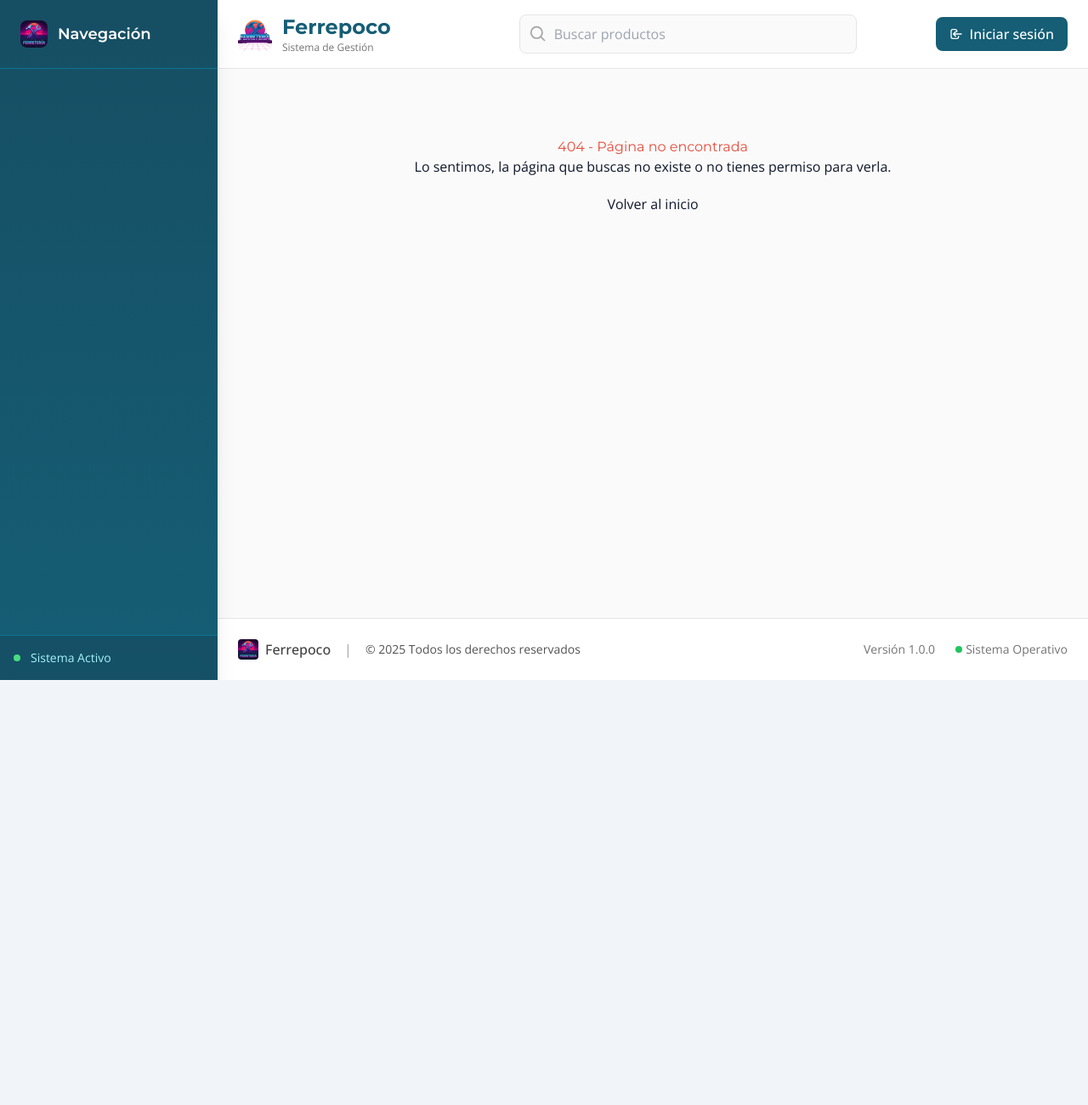
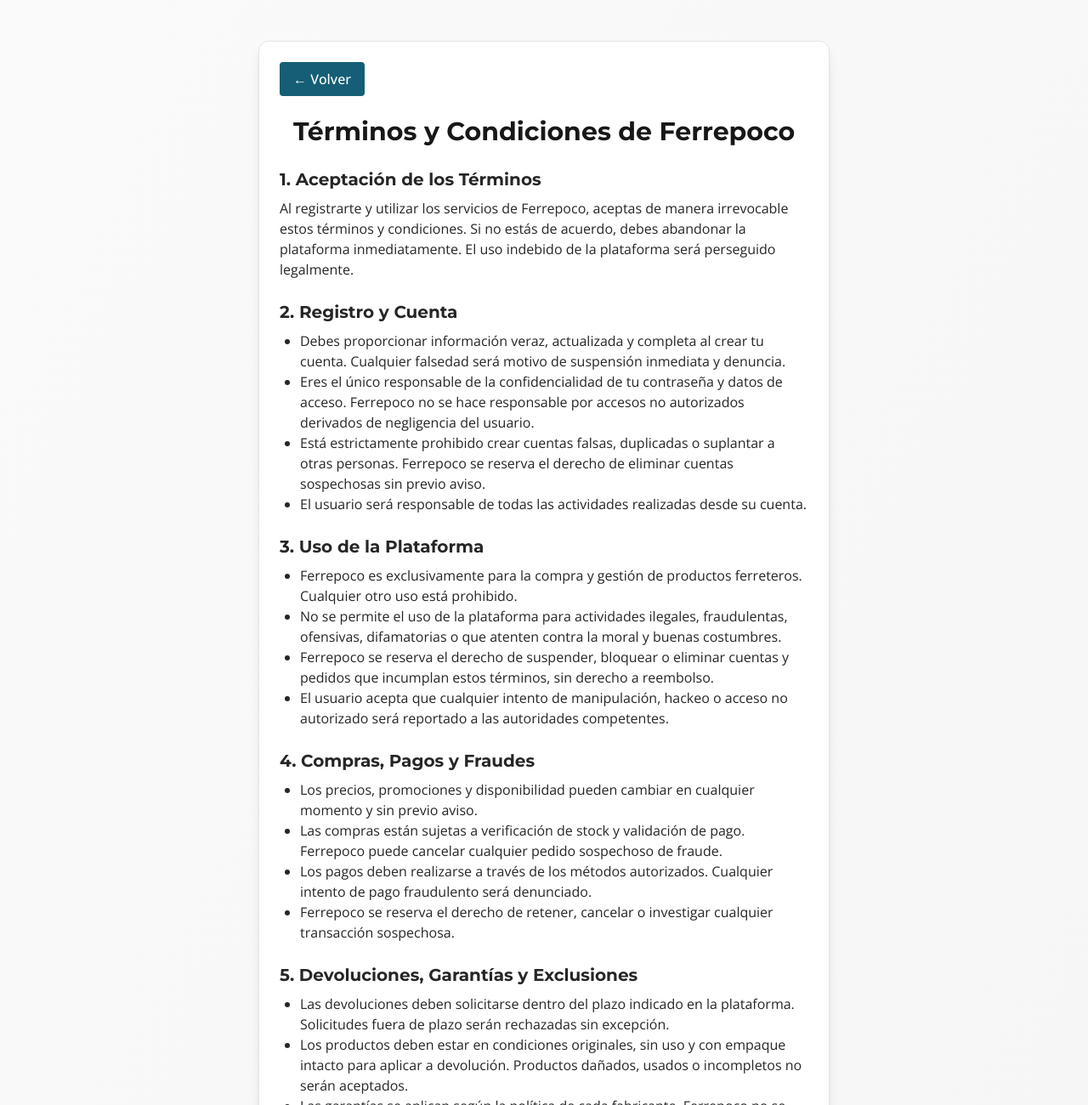
Before and after one commit to ElAdagioDeJP/Ferrepoco, a Vue app in the folder frontend/: page /terminos in a window 1280 px wide. Shown: the top 1300 px of the page at 85% size. Before the commit the page ends 800 px from the top, so only its background shows below. Built offline with nearby package versions, Linux system fonts and the light colour scheme.

Commit message:
add
agregando terminos y condiciones

```diff
--- a/frontend/src/App.vue
+++ b/frontend/src/App.vue
@@ -25,7 +25,7 @@
   router.push('/login');
 };
 
-const isAuthRoute = computed(() => ['Login', 'Register'].includes(route.name));
+const isAuthRoute = computed(() => ['Login', 'Register', 'Terminos'].includes(route.name));
 
 const { isAuthenticated, userRole } = authStore;
 </script>
--- a/frontend/src/router/index.js
+++ b/frontend/src/router/index.js
@@ -13,6 +13,7 @@
 import Payment from '../views/Payment.vue';
 import CategoryView from '../views/CategoryView.vue';
 import ClientProfile from '../views/ClientProfile.vue';
+import Terminos from '../views/Terminos.vue';
 
 const routes = [
   {
@@ -87,6 +88,11 @@
     meta: { requiresAuth: true, roles: ['admin', 'employee'] }
   },
   {
+    path: '/terminos',
+    name: 'Terminos',
+    component: Terminos
+  },
+  {
     path: '/:catchAll(.*)', // Ruta para 404
     name: 'NotFound',
     component: NotFound
--- a/frontend/src/views/Register.vue
+++ b/frontend/src/views/Register.vue
@@ -52,7 +52,6 @@
           </ul>
         </div>
       </div>
-
       <div class="p-6 sm:p-8 lg:p-10 bg-background">
         <div class="mb-6">
           <h2 class="font-heading text-2xl font-bold text-foreground lg:hidden">Crear cuenta de cliente</h2>
@@ -121,7 +120,6 @@
                 </ul>
               </div>
             </div>
-
             <div>
               <label for="reg-pass2" class="block text-sm font-medium text-foreground mb-1">Confirmar contraseña</label>
               <div class="relative">
@@ -139,15 +137,17 @@
           </div>
 
           <div v-if="error" class="rounded-lg border border-destructive/20 bg-destructive/10 text-destructive px-4 py-2 text-sm">{{ error }}</div>
-
-          <button :disabled="loading || !canSubmit" type="submit" class="w-full inline-flex items-center justify-center gap-2 rounded-lg bg-primary hover:bg-primary/90 text-primary-foreground font-semibold px-5 py-3 shadow-md focus:outline-none focus:ring-2 focus:ring-ring disabled:opacity-50 disabled:cursor-not-allowed transition-colors">
+          <div class="flex items-center mb-3">
+            <input id="terms" type="checkbox" v-model="acceptedTerms" class="mr-2" />
+            <label for="terms" class="text-sm text-foreground">Acepto los <a href="/terminos" target="_blank" class="text-primary underline">términos y condiciones</a> *</label>
+          </div>
+          <button :disabled="loading || !canSubmit || !acceptedTerms" type="submit" class="w-full inline-flex items-center justify-center gap-2 rounded-lg bg-primary hover:bg-primary/90 text-primary-foreground font-semibold px-5 py-3 shadow-md focus:outline-none focus:ring-2 focus:ring-ring disabled:opacity-50 disabled:cursor-not-allowed transition-colors">
             <svg v-if="!loading" xmlns="http://www.w3.org/2000/svg" class="h-5 w-5" viewBox="0 0 24 24" fill="none" stroke="currentColor" stroke-width="2">
               <path stroke-linecap="round" stroke-linejoin="round" d="M16 7a4 4 0 11-8 0 4 4 0 018 0zM12 14a7 7 0 00-7 7h14a7 7 0 00-7-7z"/>
             </svg>
             <svg v-else class="animate-spin -ml-1 mr-3 h-5 w-5" xmlns="http://www.w3.org/2000/svg" fill="none" viewBox="0 0 24 24"><circle class="opacity-25" cx="12" cy="12" r="10" stroke="currentColor" stroke-width="4"></circle><path class="opacity-75" fill="currentColor" d="M4 12a8 8 0 018-8V0C5.373 0 0 5.373 0 12h4zm2 5.291A7.962 7.962 0 014 12H0c0 3.042 1.135 5.824 3 7.938l3-2.647z"></path></svg>
             {{ loading ? 'Creando cuenta...' : 'Crear cuenta' }}
           </button>
-
           <p class="text-center text-sm text-muted-foreground">
             ¿Ya tienes cuenta?
             <RouterLink to="/" class="text-primary hover:text-primary/80 font-medium transition-colors">Inicia sesión</RouterLink>
@@ -169,6 +169,7 @@
 const error = ref('');
 const showPass = ref(false);
 const showPass2 = ref(false);
+const acceptedTerms = ref(false);
 const router = useRouter();
 const auth = useAuthStore();
 
--- /dev/null
+++ b/frontend/src/views/Terminos.vue
@@ -0,0 +1,102 @@
+<template>
+  <div class="min-h-screen bg-gradient-to-br from-neutral-50 to-neutral-100 flex flex-col items-center p-4">
+    <div class="w-full max-w-2xl bg-white rounded-xl shadow-lg p-6 border border-neutral-200 mt-8 mb-4">
+      <button @click="goBack" class="mb-6 px-4 py-2 bg-cyan-800 text-white rounded hover:bg-cyan-700 font-medium">← Volver</button>
+      <h1 class="text-3xl font-heading font-bold mb-6 text-neutral-900 text-center">Términos y Condiciones de Ferrepoco</h1>
+      <div class="space-y-6 text-neutral-800 text-base">
+        <section>
+          <h2 class="text-xl font-bold mb-2">1. Aceptación de los Términos</h2>
+          <p>Al registrarte y utilizar los servicios de Ferrepoco, aceptas de manera irrevocable estos términos y condiciones. Si no estás de acuerdo, debes abandonar la plataforma inmediatamente. El uso indebido de la plataforma será perseguido legalmente.</p>
+        </section>
+        <section>
+          <h2 class="text-xl font-bold mb-2">2. Registro y Cuenta</h2>
+          <ul class="list-disc pl-6">
+            <li>Debes proporcionar información veraz, actualizada y completa al crear tu cuenta. Cualquier falsedad será motivo de suspensión inmediata y denuncia.</li>
+            <li>Eres el único responsable de la confidencialidad de tu contraseña y datos de acceso. Ferrepoco no se hace responsable por accesos no autorizados derivados de negligencia del usuario.</li>
+            <li>Está estrictamente prohibido crear cuentas falsas, duplicadas o suplantar a otras personas. Ferrepoco se reserva el derecho de eliminar cuentas sospechosas sin previo aviso.</li>
+            <li>El usuario será responsable de todas las actividades realizadas desde su cuenta.</li>
+          </ul>
+        </section>
+        <section>
+          <h2 class="text-xl font-bold mb-2">3. Uso de la Plataforma</h2>
+          <ul class="list-disc pl-6">
+            <li>Ferrepoco es exclusivamente para la compra y gestión de productos ferreteros. Cualquier otro uso está prohibido.</li>
+            <li>No se permite el uso de la plataforma para actividades ilegales, fraudulentas, ofensivas, difamatorias o que atenten contra la moral y buenas costumbres.</li>
+            <li>Ferrepoco se reserva el derecho de suspender, bloquear o eliminar cuentas y pedidos que incumplan estos términos, sin derecho a reembolso.</li>
+            <li>El usuario acepta que cualquier intento de manipulación, hackeo o acceso no autorizado será reportado a las autoridades competentes.</li>
+          </ul>
+        </section>
+        <section>
+          <h2 class="text-xl font-bold mb-2">4. Compras, Pagos y Fraudes</h2>
+          <ul class="list-disc pl-6">
+            <li>Los precios, promociones y disponibilidad pueden cambiar en cualquier momento y sin previo aviso.</li>
+            <li>Las compras están sujetas a verificación de stock y validación de pago. Ferrepoco puede cancelar cualquier pedido sospechoso de fraude.</li>
+            <li>Los pagos deben realizarse a través de los métodos autorizados. Cualquier intento de pago fraudulento será denunciado.</li>
+            <li>Ferrepoco se reserva el derecho de retener, cancelar o investigar cualquier transacción sospechosa.</li>
+          </ul>
+        </section>
+        <section>
+          <h2 class="text-xl font-bold mb-2">5. Devoluciones, Garantías y Exclusiones</h2>
+          <ul class="list-disc pl-6">
+            <li>Las devoluciones deben solicitarse dentro del plazo indicado en la plataforma. Solicitudes fuera de plazo serán rechazadas sin excepción.</li>
+            <li>Los productos deben estar en condiciones originales, sin uso y con empaque intacto para aplicar a devolución. Productos dañados, usados o incompletos no serán aceptados.</li>
+            <li>Las garantías se aplican según la política de cada fabricante. Ferrepoco no se responsabiliza por garantías no cubiertas por el fabricante.</li>
+            <li>Ferrepoco se reserva el derecho de rechazar devoluciones que no cumplan con los requisitos establecidos.</li>
+          </ul>
+        </section>
+        <section>
+          <h2 class="text-xl font-bold mb-2">6. Privacidad, Protección de Datos y Seguridad</h2>
+          <ul class="list-disc pl-6">
+            <li>Tu información personal será tratada conforme a nuestra <RouterLink to="/privacidad" class="text-primary underline">Política de Privacidad</RouterLink>. El usuario acepta el uso de sus datos para fines comerciales y de seguridad.</li>
+            <li>No compartimos tus datos con terceros sin tu consentimiento, salvo requerimiento legal o por orden judicial.</li>
+            <li>Ferrepoco implementa medidas de seguridad, pero no garantiza protección absoluta contra ataques informáticos. El usuario asume el riesgo de uso.</li>
+          </ul>
+        </section>
+        <section>
+          <h2 class="text-xl font-bold mb-2">7. Propiedad Intelectual y Restricciones</h2>
+          <ul class="list-disc pl-6">
+            <li>Todo el contenido, marcas, logos y software de Ferrepoco son propiedad exclusiva de Ferrepoco o sus proveedores. Está prohibida su reproducción, distribución o uso sin autorización expresa.</li>
+            <li>El usuario no podrá copiar, modificar, descompilar ni realizar ingeniería inversa sobre la plataforma.</li>
+          </ul>
+        </section>
+        <section>
+          <h2 class="text-xl font-bold mb-2">8. Modificaciones y Terminación</h2>
+          <p>Ferrepoco puede modificar estos términos en cualquier momento y sin previo aviso. Si se realizan cambios, serás notificado por correo electrónico a la dirección registrada en tu cuenta. Si no contactas al equipo de Ferrepoco para solicitar la eliminación de tu cuenta dentro de una semana desde la notificación, se considerará que aceptas automáticamente los nuevos términos y condiciones. El uso continuado de la plataforma implica aceptación de los cambios. Ferrepoco puede suspender o terminar el servicio en cualquier momento, sin responsabilidad alguna.</p>
+        </section>
+        <section>
+          <h2 class="text-xl font-bold mb-2">9. Limitación de Responsabilidad</h2>
+          <p>Ferrepoco no será responsable por daños directos, indirectos, incidentales, especiales o consecuentes derivados del uso o imposibilidad de uso de la plataforma, productos o servicios.</p>
+        </section>
+        <section>
+          <h2 class="text-xl font-bold mb-2">10. Jurisdicción y Ley Aplicable</h2>
+          <p>Estos términos se rigen por las leyes de Venezuela. Cualquier controversia será resuelta ante los tribunales competentes de la ciudad de Caracas.</p>
+        </section>
+        <section>
+          <h2 class="text-xl font-bold mb-2">11. Contacto</h2>
+          <p>Para dudas, reclamos o denuncias, contáctanos a través de WhatsApp al <a href="https://wa.me/584244252755" target="_blank" class="text-primary underline">0424-4252755</a> o por correo electrónico. El usuario acepta que cualquier comunicación podrá ser registrada y utilizada como evidencia.</p>
+        </section>
+      </div>
+      <div class="mt-8 flex justify-center">
+        <button @click="goRegister" class="px-6 py-3 bg-primary text-white rounded-lg font-heading font-bold hover:bg-primary/90">He leído todo</button>
+      </div>
+    </div>
+  </div>
+</template>
+
+<script setup>
+import { RouterLink, useRouter } from 'vue-router'
+
+const router = useRouter();
+function goBack() {
+  router.push('/register');
+}
+function goRegister() {
+  router.push('/register');
+}
+</script>
+
+<style scoped>
+.font-heading {
+  font-family: 'Montserrat', sans-serif;
+}
+</style>
```
